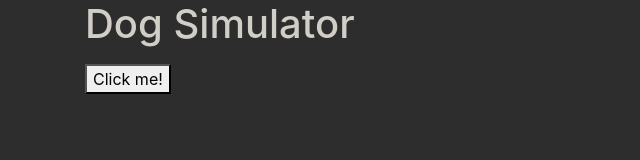
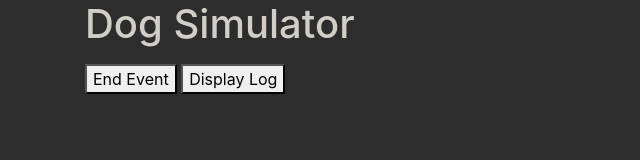
Before and after one commit to brycebresnan/SugarPuppy, a website built with webpack: page src/index.html in a window 1280 px wide. Shown: the whole page, without its empty margins (0-640 px from the left). Built offline with nearby package versions, Linux system fonts and the light colour scheme.

Commit message:
add display elements for testing

```diff
--- a/src/index.html
+++ b/src/index.html
@@ -12,7 +12,9 @@
     <p id="eventText"></p>
     <h3 id="eventItems"></h3>
     <h3 id="eventCost"></h3>
-    <button>Click me!</button>
+    <button id="acceptButton">End Event</button>
+    <button id="dispLog">Display Log</button>
+    <h4 id="eventLog"></h4>
   </div>
 </body>
 
```
